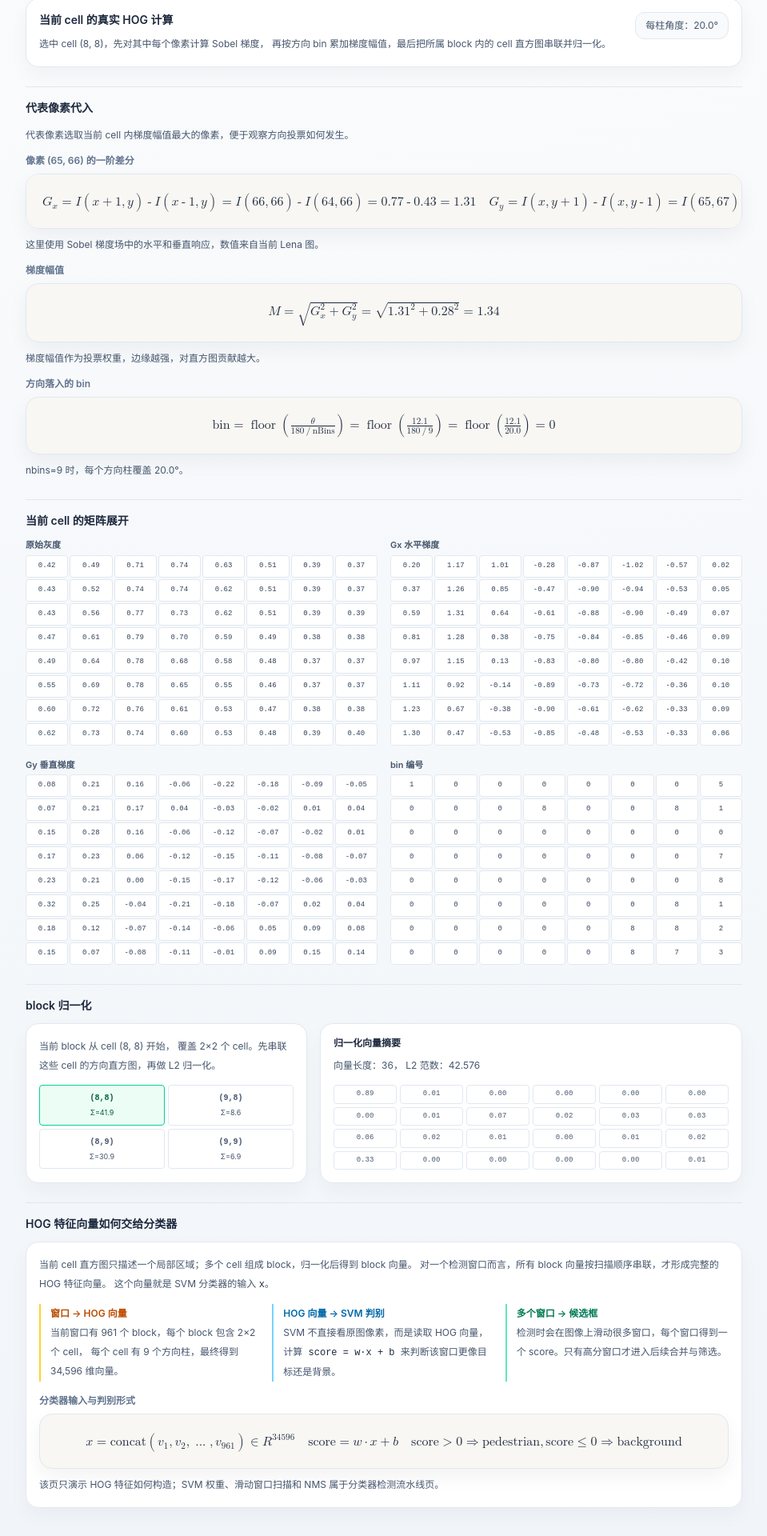
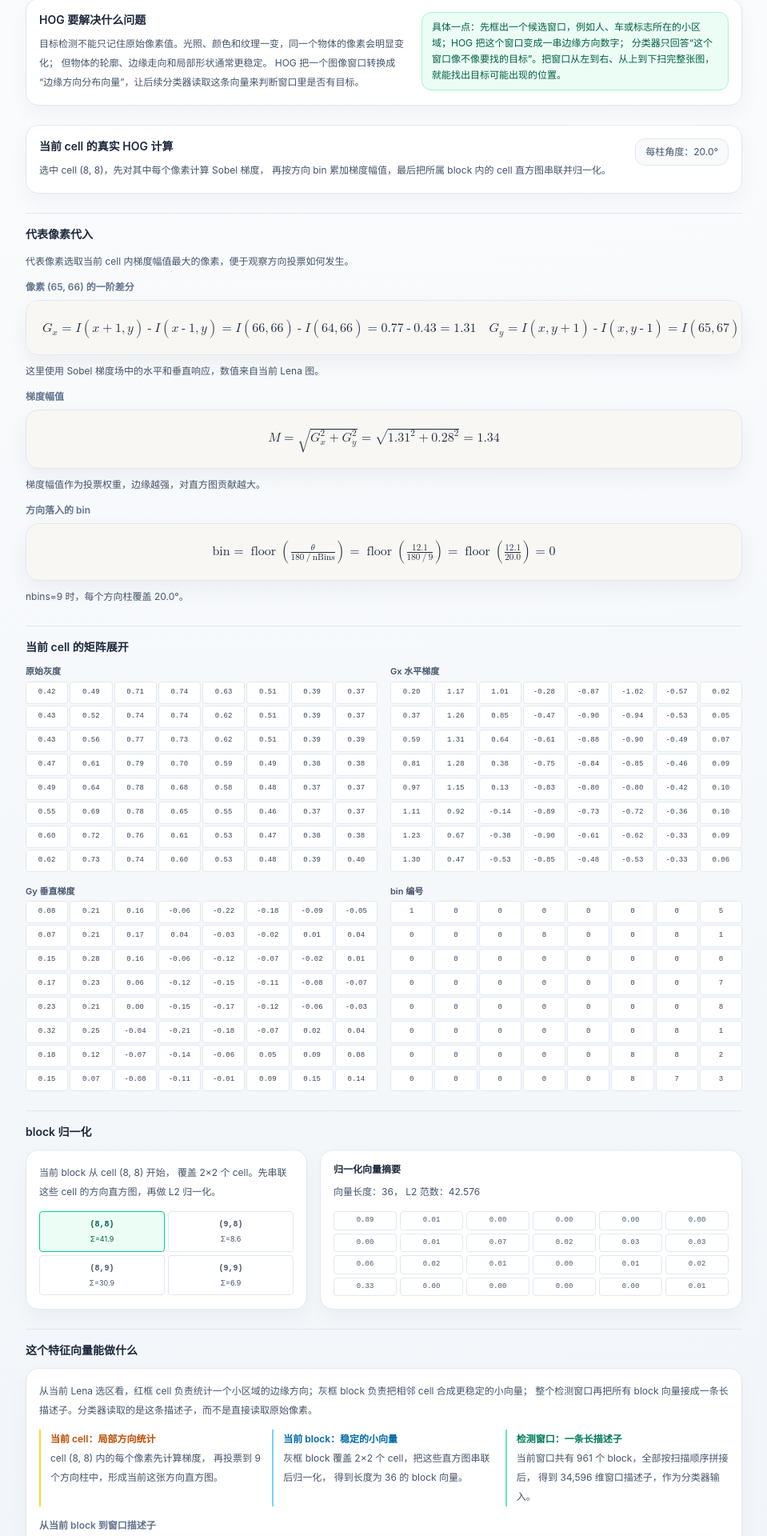
Before and after one commit to WhitePlusMS/Classical-CV-Lab, a Next.js app: page /concepts/hog-feature in a window 1280 px wide. Shown: the part 1845-3765 px from the top of the page at 80% size, without its empty margins (296-1255 px from the left). Built offline with nearby package versions, Linux system fonts and the light colour scheme.

Commit message:
feat(concepts): Haar/LBP 支持 Lena / HOG/LBP-Gabor/page_r2 微调

```diff
--- a/src/app/concepts/background-modeling-subtraction/page_r2.tsx
+++ b/src/app/concepts/background-modeling-subtraction/page_r2.tsx
@@ -314,7 +314,7 @@ export default function BackgroundModelingSubtractionPage() {
         </figure>
         <TeachingCard>
           <p className="text-xs leading-6 text-slate-700">
-            <span className="font-semibold text-emerald-700">优点：</span>在室内或不是很复杂的室外环境中，能达到很好的检测效果，处理速度快，分割对象比较完整。{'<br />'}
+            <span className="font-semibold text-emerald-700">优点：</span>在室内或不是很复杂的室外环境中，能达到很好的检测效果，处理速度快，分割对象比较完整。<br />
             <span className="font-semibold text-red-600">缺点：</span>对于复杂变化的背景（如树枝摇晃），噪声增多，背景模型不稳定，容易误判。
           </p>
         </TeachingCard>
--- a/src/app/concepts/haar-lbp-feature-vector/page.tsx
+++ b/src/app/concepts/haar-lbp-feature-vector/page.tsx
@@ -1,6 +1,6 @@
 'use client';
 
-import React, { useCallback, useMemo, useState } from 'react';
+import React, { useCallback, useEffect, useMemo, useState } from 'react';
 import {
   AnchoredOverlay,
   type AnchoredOverlayPath,
@@ -32,9 +32,15 @@ import {
   type ConvolutionTeachingImageType,
   convolutionTeachingImages,
 } from '@/lib/utils/convolutionTeachingImages';
+import {
+  centerCropGrayscaleImage,
+  loadImageAsGrayscale,
+  resizeGrayscaleImage,
+} from '@/lib/utils/imageProcessing';
 import { useGridNavigation } from '@/hooks/useGridNavigation';
 
 type StudyMode = 'haar-template' | 'haar-integral' | 'lbp-vector';
+type LBPImageType = 'texture' | 'lenaOriginal';
 
 const HAAR_WINDOW_SIZE = 6;
 const LBP_WINDOW_SIZE = 16;
@@ -59,6 +65,12 @@ const HAAR_IMAGE_OPTIONS: { value: ConvolutionTeachingImageType; label: string }
   { value: 'horizontalEdge12', label: '水平边缘' },
   { value: 'spot12', label: '亮斑十字' },
   { value: 'frame12', label: '方框轮廓' },
+  { value: 'lenaOriginal', label: 'Lena 灰度图' },
+];
+
+const LBP_IMAGE_OPTIONS: { value: LBPImageType; label: string }[] = [
+  { value: 'texture', label: '纹理测试图' },
+  { value: 'lenaOriginal', label: 'Lena 灰度图' },
 ];
 
 const HAAR_TEMPLATE_LABELS: Record<HaarTemplateType, string> = {
@@ -360,11 +372,35 @@ export default function HaarLbpFeatureVectorPage() {
   const [mode, setMode] = useState<StudyMode>('haar-template');
   const [haarTemplateType, setHaarTemplateType] = useState<HaarTemplateType>('edge');
   const [haarImageType, setHaarImageType] = useState<ConvolutionTeachingImageType>('edge12');
+  const [lbpImageType, setLbpImageType] = useState<LBPImageType>('texture');
+  const [lenaImage, setLenaImage] = useState<GrayscaleImage | null>(null);
   const [currentPosition, setCurrentPosition] = useState({ x: 0, y: 0 });
 
+  useEffect(() => {
+    let cancelled = false;
+
+    loadImageAsGrayscale('/assets/lena-original.jpg')
+      .then(image => {
+        if (!cancelled) {
+          setLenaImage(resizeGrayscaleImage(centerCropGrayscaleImage(image), 64));
+        }
+      })
+      .catch(error => {
+        console.error('加载 Lena 灰度图失败:', error);
+      });
+
+    return () => {
+      cancelled = true;
+    };
+  }, []);
+
   const textureImage = useMemo(() => generateTextureTestImage(), []);
-  const haarImage = convolutionTeachingImages[haarImageType].image ?? convolutionTeachingImages.edge12.image ?? [];
-  const originalImage = mode === 'lbp-vector' ? textureImage : haarImage;
+  const haarFallbackImage = convolutionTeachingImages.edge12.image ?? [];
+  const haarImage = haarImageType === 'lenaOriginal'
+    ? lenaImage ?? haarFallbackImage
+    : convolutionTeachingImages[haarImageType].image ?? haarFallbackImage;
+  const lbpInputImage = lbpImageType === 'lenaOriginal' ? lenaImage ?? textureImage : textureImage;
+  const originalImage = mode === 'lbp-vector' ? lbpInputImage : haarImage;
   const windowSize = mode === 'lbp-vector' ? LBP_WINDOW_SIZE : HAAR_WINDOW_SIZE;
   const inputWidth = originalImage[0]?.length ?? 0;
   const inputHeight = originalImage.length;
@@ -382,8 +418,8 @@ export default function HaarLbpFeatureVectorPage() {
 
   const lbpStep = useMemo(() => {
     if (mode !== 'lbp-vector') return null;
-    return getLBPVectorStep(textureImage, safePosition.x, safePosition.y, LBP_WINDOW_SIZE, LBP_CELL_SIZE);
-  }, [mode, safePosition.x, safePosition.y, textureImage]);
+    return getLBPVectorStep(lbpInputImage, safePosition.x, safePosition.y, LBP_WINDOW_SIZE, LBP_CELL_SIZE);
+  }, [lbpInputImage, mode, safePosition.x, safePosition.y]);
 
   const resultImage = useMemo<GrayscaleImage>(() => {
     if (mode === 'lbp-vector') return lbpStep?.lbpImage ?? [];
@@ -440,6 +476,11 @@ export default function HaarLbpFeatureVectorPage() {
 
   const handleHaarImageChange = useCallback((value: string) => {
     setHaarImageType(value as ConvolutionTeachingImageType);
+    resetPosition();
+  }, [resetPosition]);
+
+  const handleLbpImageChange = useCallback((value: string) => {
+    setLbpImageType(value as LBPImageType);
     resetPosition();
   }, [resetPosition]);
 
@@ -801,12 +842,20 @@ export default function HaarLbpFeatureVectorPage() {
             options={HAAR_TEMPLATE_OPTIONS}
           />
           <SelectParam
-            label="Haar 教学图"
+            label="输入图像"
             value={haarImageType}
             onChange={handleHaarImageChange}
             options={HAAR_IMAGE_OPTIONS}
           />
         </>
+      )}
+      {mode === 'lbp-vector' && (
+        <SelectParam
+          label="输入图像"
+          value={lbpImageType}
+          onChange={handleLbpImageChange}
+          options={LBP_IMAGE_OPTIONS}
+        />
       )}
 
       <div className="rounded-2xl border border-blue-200 bg-blue-50 px-3 py-3">
@@ -829,8 +878,8 @@ export default function HaarLbpFeatureVectorPage() {
 
   const codeTabContent = mode === 'lbp-vector' ? LBP_CODE_TS : HAAR_CODE_TS;
   const imageLabels = mode === 'lbp-vector'
-    ? { input: '纹理测试图', output: 'LBP 编码图' }
-    : { input: 'Haar 教学图', output: 'Haar 响应图' };
+    ? { input: lbpImageType === 'lenaOriginal' ? 'Lena 灰度图' : '纹理测试图', output: 'LBP 编码图' }
+    : { input: haarImageType === 'lenaOriginal' ? 'Lena 灰度图' : 'Haar 教学图', output: 'Haar 响应图' };
   const imageHints = mode === 'lbp-vector'
     ? {
         input: '红框为 16x16 检测窗口，点击可移动窗口',
--- a/src/app/concepts/hog-feature/page.tsx
+++ b/src/app/concepts/hog-feature/page.tsx
@@ -132,19 +132,29 @@ function buildBinSubstitutionMathML(step: HogCellStep): string {
   `);
 }
 
-function buildSvmInputFormulaMathML(featureDim: number, totalBlocks: number): string {
+function buildDescriptorExampleFormulaMathML(
+  featureDim: number,
+  totalBlocks: number,
+  cellsPerBlock: number,
+  nbins: number,
+  blockVectorLength: number
+): string {
   return buildInlineMathML(`
     <mrow>
-      <mi>x</mi>
-      <mo>=</mo>
-      <mi>concat</mi><mo>(</mo><msub><mi>v</mi><mn>1</mn></msub><mo>,</mo><msub><mi>v</mi><mn>2</mn></msub><mo>,</mo><mo>...</mo><mo>,</mo><msub><mi>v</mi><mn>${totalBlocks}</mn></msub><mo>)</mo>
-      <mo>&#x2208;</mo><msup><mi>R</mi><mn>${featureDim}</mn></msup>
+      <msub><mi>v</mi><mtext>block</mtext></msub>
+      <mo>=</mo><mi>normalize</mi><mo>(</mo><mo>[</mo><msub><mi>h</mi><mn>1</mn></msub><mo>,</mo><mo>...</mo><mo>,</mo><msub><mi>h</mi><mn>${cellsPerBlock * cellsPerBlock}</mn></msub><mo>]</mo><mo>)</mo>
+      <mo>&#x2208;</mo><msup><mi>R</mi><mn>${blockVectorLength}</mn></msup>
       <mspace width="1em"/>
-      <mi>score</mi><mo>=</mo><mi>w</mi><mo>&#x22C5;</mo><mi>x</mi><mo>+</mo><mi>b</mi>
+      <mi>dim</mi><mo>(</mo><msub><mi>v</mi><mtext>block</mtext></msub><mo>)</mo>
+      <mo>=</mo><mn>${cellsPerBlock}</mn><mo>&#x00D7;</mo><mn>${cellsPerBlock}</mn><mo>&#x00D7;</mo><mn>${nbins}</mn>
+      <mo>=</mo><mn>${blockVectorLength}</mn>
       <mspace width="1em"/>
-      <mi>score</mi><mo>&gt;</mo><mn>0</mn><mo>&#x21D2;</mo><mtext>pedestrian</mtext>
-      <mo>,</mo>
-      <mi>score</mi><mo>&#x2264;</mo><mn>0</mn><mo>&#x21D2;</mo><mtext>background</mtext>
+      <msub><mi>x</mi><mtext>window</mtext></msub>
+      <mo>=</mo><mi>concat</mi><mo>(</mo><msub><mi>v</mi><mn>1</mn></msub><mo>,</mo><mo>...</mo><mo>,</mo><msub><mi>v</mi><mn>${totalBlocks}</mn></msub><mo>)</mo>
+      <mspace width="1em"/>
+      <mi>dim</mi><mo>(</mo><msub><mi>x</mi><mtext>window</mtext></msub><mo>)</mo>
+      <mo>=</mo><mn>${totalBlocks}</mn><mo>&#x00D7;</mo><mn>${cellsPerBlock}</mn><mo>&#x00D7;</mo><mn>${cellsPerBlock}</mn><mo>&#x00D7;</mo><mn>${nbins}</mn>
+      <mo>=</mo><mn>${featureDim}</mn>
     </mrow>
   `);
 }
@@ -376,6 +386,23 @@ export default function HogFeaturePage() {
   const stepDetails = currentHogStep ? (
     <div className="space-y-6">
       <TeachingCard>
+        <div className="flex flex-wrap items-start justify-between gap-4">
+          <div className="min-w-0 flex-1">
+            <h2 className="text-sm font-semibold text-slate-800">HOG 要解决什么问题</h2>
+            <p className="mt-2 text-xs leading-6 text-slate-600">
+              目标检测不能只记住原始像素值。光照、颜色和纹理一变，同一个物体的像素会明显变化；
+              但物体的轮廓、边缘走向和局部形状通常更稳定。
+              HOG 把一个图像窗口转换成“边缘方向分布向量”，让后续分类器读取这条向量来判断窗口里是否有目标。
+            </p>
+          </div>
+          <div className="max-w-sm rounded-xl border border-emerald-200 bg-emerald-50 px-3 py-2 text-xs leading-5 text-emerald-800">
+            具体一点：先框出一个候选窗口，例如人、车或标志所在的小区域；HOG 把这个窗口变成一串边缘方向数字；
+            分类器只回答“这个窗口像不像要找的目标”。把窗口从左到右、从上到下扫完整张图，就能找出目标可能出现的位置。
+          </div>
+        </div>
+      </TeachingCard>
+
+      <TeachingCard>
         <div className="flex flex-wrap items-start justify-between gap-3">
           <div>
             <h2 className="text-sm font-semibold text-slate-800">当前 cell 的真实 HOG 计算</h2>
@@ -454,43 +481,48 @@ export default function HogFeaturePage() {
       </section>
 
       <section className="border-t border-slate-200 pt-4">
-        <h2 className="mb-3 text-sm font-semibold text-slate-800">HOG 特征向量如何交给分类器</h2>
+        <h2 className="mb-3 text-sm font-semibold text-slate-800">这个特征向量能做什么</h2>
         <TeachingCard>
           <div className="space-y-3 text-xs leading-6 text-slate-600">
             <p>
-              当前 cell 直方图只描述一个局部区域；多个 cell 组成 block，归一化后得到 block 向量。
-              对一个检测窗口而言，所有 block 向量按扫描顺序串联，才形成完整的 HOG 特征向量。
-              这个向量就是 SVM 分类器的输入 <span className="font-mono text-slate-800">x</span>。
+              从当前 Lena 选区看，红框 cell 负责统计一个小区域的边缘方向；灰框 block 负责把相邻 cell 合成更稳定的小向量；
+              整个检测窗口再把所有 block 向量接成一条长描述子。分类器读取的是这条描述子，而不是直接读取原始像素。
             </p>
             <div className="grid gap-3 md:grid-cols-3">
               <div className="border-l-2 border-amber-300 pl-3">
-                <div className="font-semibold text-amber-700">窗口 → HOG 向量</div>
+                <div className="font-semibold text-amber-700">当前 cell：局部方向统计</div>
                 <p>
-                  当前窗口有 {totalBlocks} 个 block，每个 block 包含 {cellsPerBlock}×{cellsPerBlock} 个 cell，
-                  每个 cell 有 {nbins} 个方向柱，最终得到 {featureDim.toLocaleString()} 维向量。
+                  cell ({currentHogStep.cellX}, {currentHogStep.cellY}) 内的每个像素先计算梯度，
+                  再投票到 {nbins} 个方向柱中，形成当前这张方向直方图。
                 </p>
               </div>
               <div className="border-l-2 border-sky-300 pl-3">
-                <div className="font-semibold text-sky-700">HOG 向量 → SVM 判别</div>
+                <div className="font-semibold text-sky-700">当前 block：稳定的小向量</div>
                 <p>
-                  SVM 不直接看原图像素，而是读取 HOG 向量，计算
-                  <span className="font-mono text-slate-800"> score = w·x + b </span>
-                  来判断该窗口更像目标还是背景。
+                  灰框 block 覆盖 {cellsPerBlock}×{cellsPerBlock} 个 cell，把这些直方图串联后归一化，
+                  得到长度为 {currentHogStep.normalizedBlock.length} 的 block 向量。
                 </p>
               </div>
               <div className="border-l-2 border-emerald-300 pl-3">
-                <div className="font-semibold text-emerald-700">多个窗口 → 候选框</div>
+                <div className="font-semibold text-emerald-700">检测窗口：一条长描述子</div>
                 <p>
-                  检测时会在图像上滑动很多窗口，每个窗口得到一个 score。只有高分窗口才进入后续合并与筛选。
+                  当前窗口共有 {totalBlocks} 个 block，全部按扫描顺序拼接后，
+                  得到 {featureDim.toLocaleString()} 维窗口描述子，作为分类器输入。
                 </p>
               </div>
             </div>
           </div>
           <FormulaCard
             className="mt-4"
-            label="分类器输入与判别形式"
-            mathML={buildSvmInputFormulaMathML(featureDim, totalBlocks)}
-            note="该页只演示 HOG 特征如何构造；SVM 权重、滑动窗口扫描和 NMS 属于分类器检测流水线页。"
+            label="从当前 block 到窗口描述子"
+            mathML={buildDescriptorExampleFormulaMathML(
+              featureDim,
+              totalBlocks,
+              cellsPerBlock,
+              nbins,
+              currentHogStep.normalizedBlock.length
+            )}
+            note="分类器检测流水线会继续展开滑动窗口、分类器判别和候选框筛选。"
           />
         </TeachingCard>
       </section>
--- a/src/app/concepts/lbp-gabor-texture/page.tsx
+++ b/src/app/concepts/lbp-gabor-texture/page.tsx
@@ -632,7 +632,7 @@ export default function LBPGaborTexturePage() {
             <p className="text-xs leading-6 text-slate-700">
               <span className="font-semibold text-emerald-700">灰度不变性：</span>
               LBP 基于局部灰度比较，光照同增同减时不改变二进制模式，
-              因此对单调光照变化相对稳定。{'<br />'}
+              因此对单调光照变化相对稳定。<br />
               <span className="font-semibold text-red-600">局限性：</span>
               基本 LBP 二进制模式较多（共 256 种），且不具有旋转不变性。
               旋转不变 LBP 可以有效减少模式数量，但可能丢失方向信息。
```
